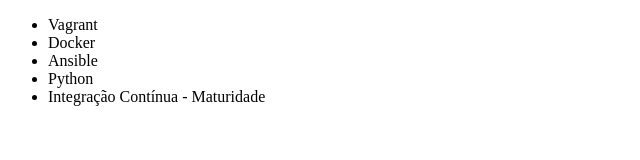
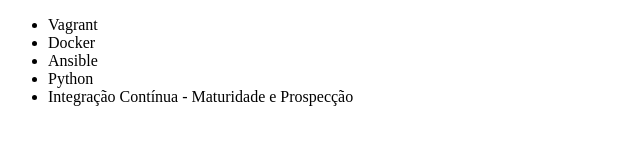
Before and after one commit to gpinto96/treino, a plain HTML site: page index.html in a window 1280 px wide. Shown: the whole page, without its empty margins (0-640 px from the left). Drawn offline with Linux system fonts and the light colour scheme.

Commit message:
New changes in the git

```diff
--- a/index.html
+++ b/index.html
@@ -11,7 +11,7 @@
         <li>Docker</li>
         <li>Ansible</li>
         <li>Python</li>
-        <li>Integração Contínua - Maturidade</li>
+        <li>Integração Contínua - Maturidade e Prospecção</li>
     </ul>
 </body>
 </html>
```
